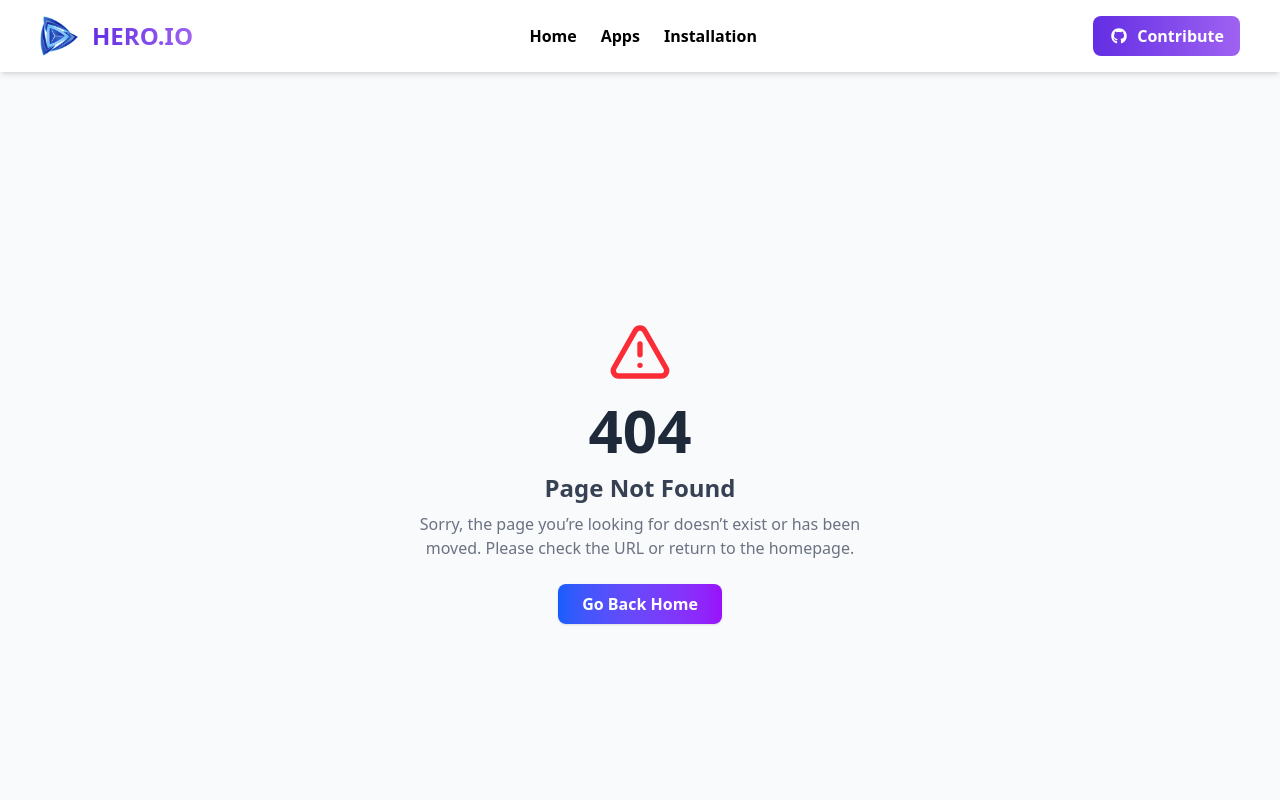
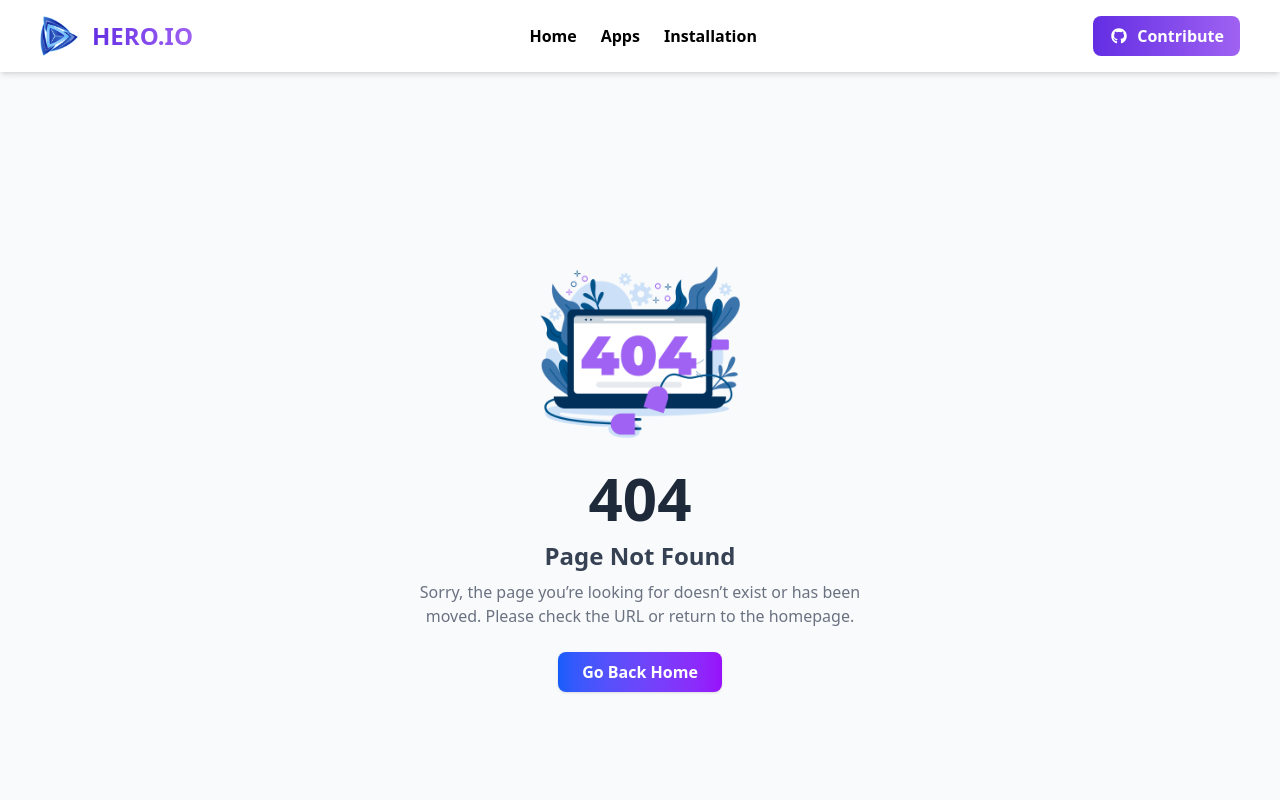
Before and after one commit to AfsanaMim9639/hero-app, a React (Vite) app: page /apps in a window 1280 px wide. Shown: the top 800 px of the page. Built offline with nearby package versions, Linux system fonts and the light colour scheme.

Commit message:
Added Error-404 image

```diff
--- a/src/pages/ErrorPage.jsx
+++ b/src/pages/ErrorPage.jsx
@@ -1,13 +1,21 @@
 import React from "react";
 import { useNavigate } from "react-router-dom";
-import { AlertTriangle } from "lucide-react"; // optional, nice warning icon
+import errorImage from "../assets/error-404.png"; // import your image
 
 const ErrorPage = () => {
   const navigate = useNavigate();
 
   return (
     <div className="min-h-screen flex flex-col items-center justify-center bg-gray-50 text-center px-4">
-      <AlertTriangle className="text-red-500 w-16 h-16 mb-4" />
+      {/* Error Image */}
+      <div className="w-50 h-50 mb-4">
+        <img
+          src={errorImage}
+          alt="Error 404"
+          className="w-full h-full object-contain"
+        />
+      </div>
+
       <h1 className="text-6xl font-bold text-gray-800 mb-3">404</h1>
       <h2 className="text-2xl font-semibold text-gray-700 mb-2">
         Page Not Found
```
